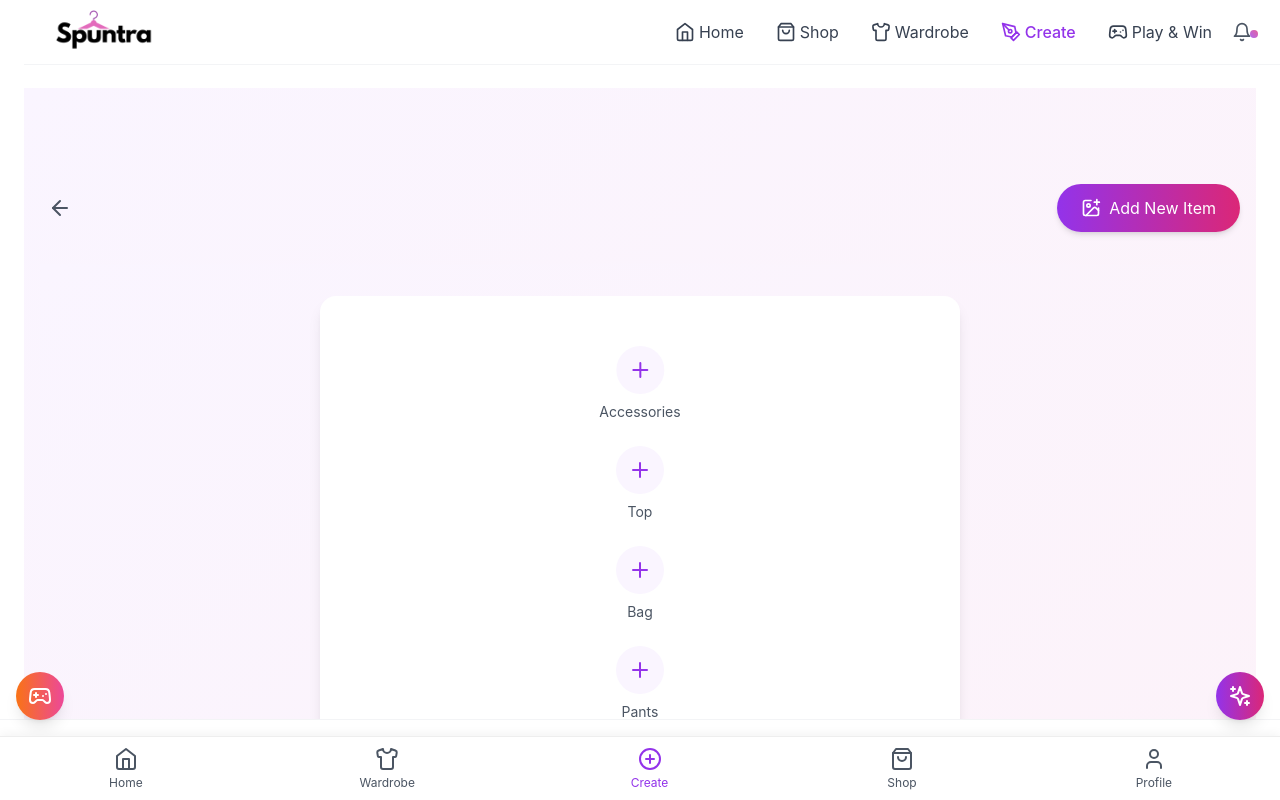
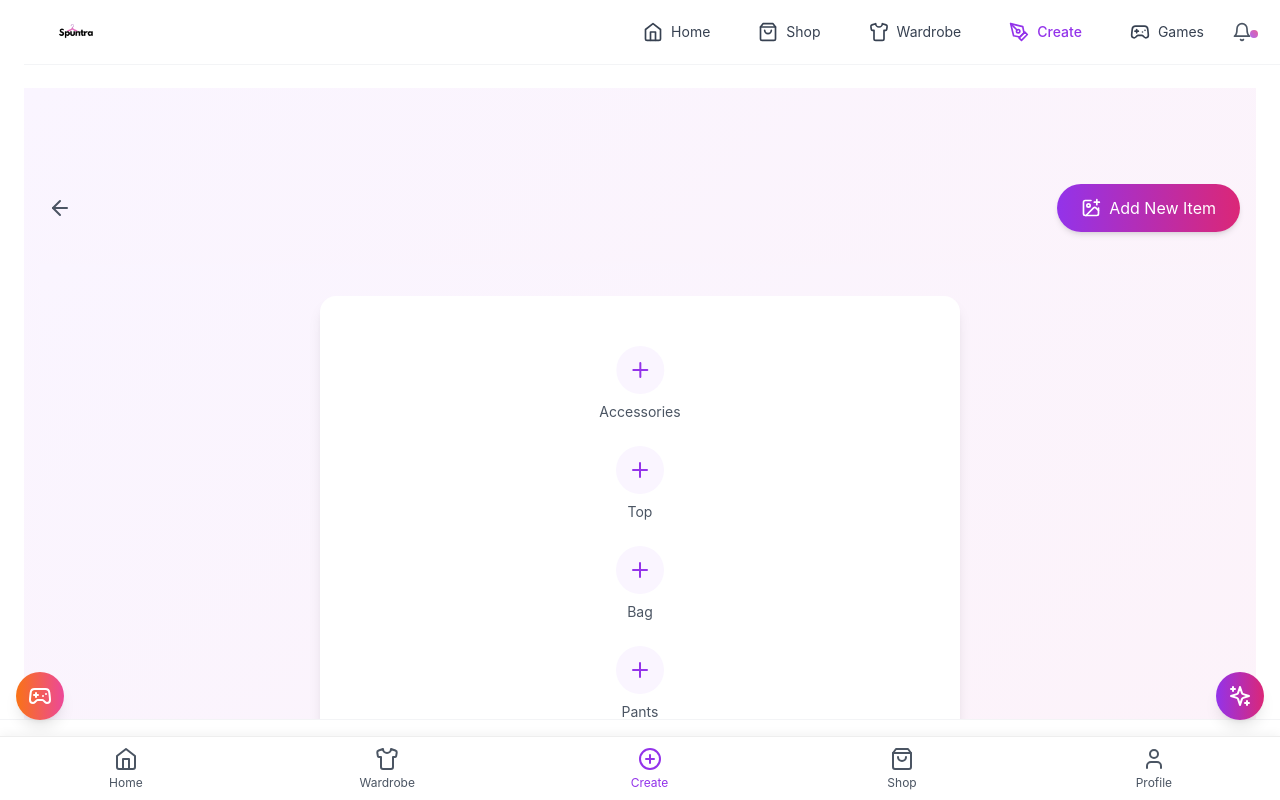
Before and after one commit to dejy100/spuntrademo-v1, a React (Vite) app: page /create in a window 1280 px wide. Built offline with nearby package versions, Linux system fonts and the light colour scheme.

Commit message:
Convert Layout, Header, and NavLink components to mobile-first approach

```diff
--- a/src/components/Layout.tsx
+++ b/src/components/Layout.tsx
@@ -7,9 +7,9 @@ interface LayoutProps {
 
 export default function Layout({ children }: LayoutProps) {
   return (
-    <div className="min-h-screen">
+    <div className="min-h-screen w-full">
       <Header />
-      <main className="relative pt-12 px-4">
+      <main className="relative px-4 pt-14 md:pt-16 md:px-6 lg:px-8">
         {children}
       </main>
     </div>
--- a/src/components/navigation/Header.tsx
+++ b/src/components/navigation/Header.tsx
@@ -12,17 +12,24 @@ export default function Header() {
 
   return (
     <nav className="fixed top-0 w-full bg-white/80 backdrop-blur-md border-b border-gray-100 z-50">
-      <div className="max-w-7xl mx-auto px-4 sm:px-6 lg:px-8">
-        <div className="flex justify-between h-16">
-          <div className="flex items-center -ml-2">
+      <div className="w-full px-4 md:max-w-7xl md:mx-auto md:px-6 lg:px-8">
+        <div className="flex justify-between h-14 md:h-16">
+          <div className="flex items-center">
             <img
               src="/images/branding/spuntra-logo.png"
               alt="Spuntra"
-              className="h-28 w-auto cursor-pointer hover:opacity-90 transition-opacity"
+              className="h-8 md:h-10 w-auto cursor-pointer hover:opacity-90 transition-opacity"
               onClick={() => navigate('/')}
             />
           </div>
           <div className="flex items-center">
+            <div className="flex md:hidden">
+              {/* Mobile menu button */}
+              <button className="p-2">
+                <span className="sr-only">Open menu</span>
+                {/* Add your menu icon here */}
+              </button>
+            </div>
             <div className="hidden md:flex items-center space-x-8">
               <NavLink
                 icon={<Home size={20} />}
@@ -50,9 +57,9 @@ export default function Header() {
               />
               <NavLink
                 icon={<Gamepad2 size={20} />}
-                text="Play & Win"
-                onClick={() => navigate('/play')}
-                active={isActive('/play')}
+                text="Games"
+                onClick={() => navigate('/games')}
+                active={isActive('/games')}
               />
             </div>
             <div className="flex items-center ml-4 mr-4">
--- a/src/components/navigation/NavLink.tsx
+++ b/src/components/navigation/NavLink.tsx
@@ -11,14 +11,17 @@ export default function NavLink({ icon, text, onClick, active }: NavLinkProps) {
   return (
     <button
       onClick={onClick}
-      className={`flex items-center space-x-1 transition-colors ${
-        active
-          ? 'text-purple-600'
-          : 'text-gray-700 hover:text-purple-600'
-      }`}
+      className={`
+        flex flex-col md:flex-row items-center md:space-x-2
+        min-h-[44px] min-w-[44px] px-2 py-1 md:py-2
+        transition-colors
+        ${active ? 'text-purple-600' : 'text-gray-700 hover:text-purple-600'}
+      `}
     >
       {icon}
-      <span className={`${active ? 'font-medium' : ''}`}>{text}</span>
+      <span className={`text-xs md:text-sm ${active ? 'font-medium' : ''}`}>
+        {text}
+      </span>
     </button>
   );
 }
```
